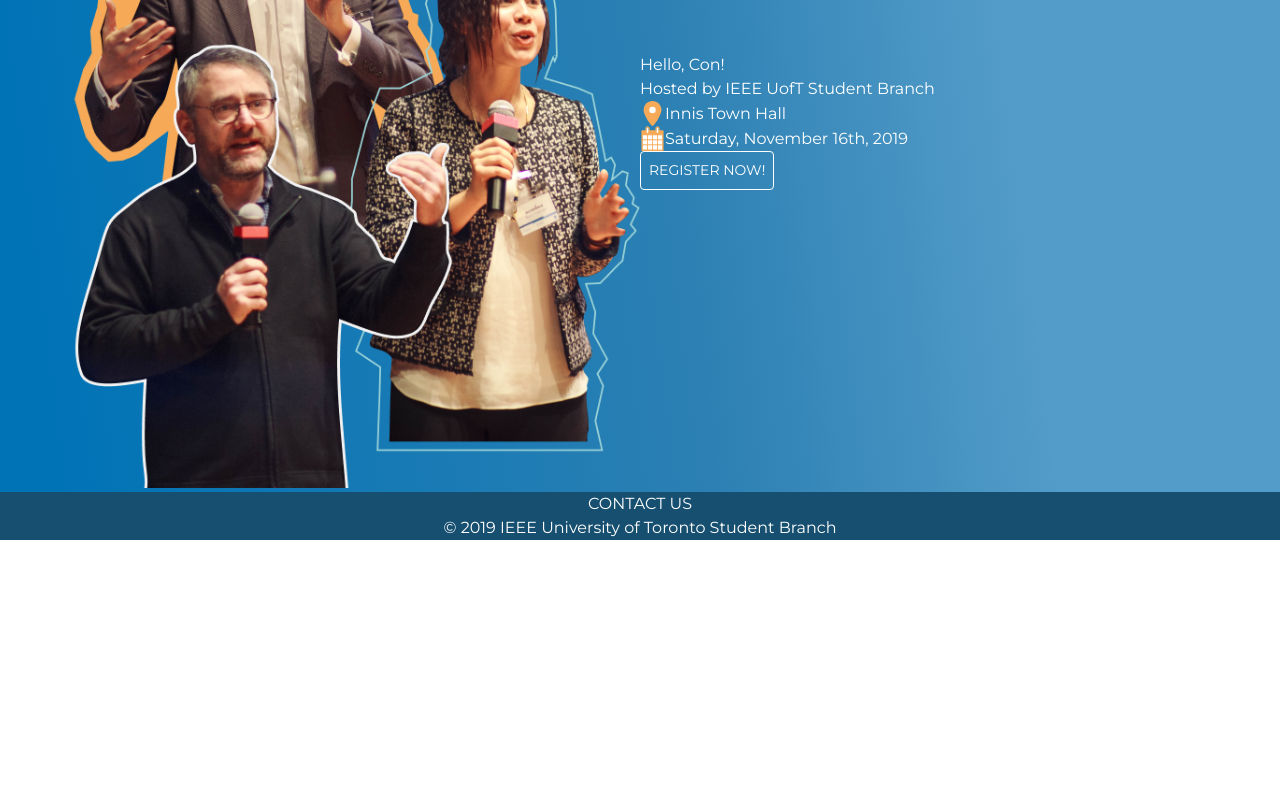
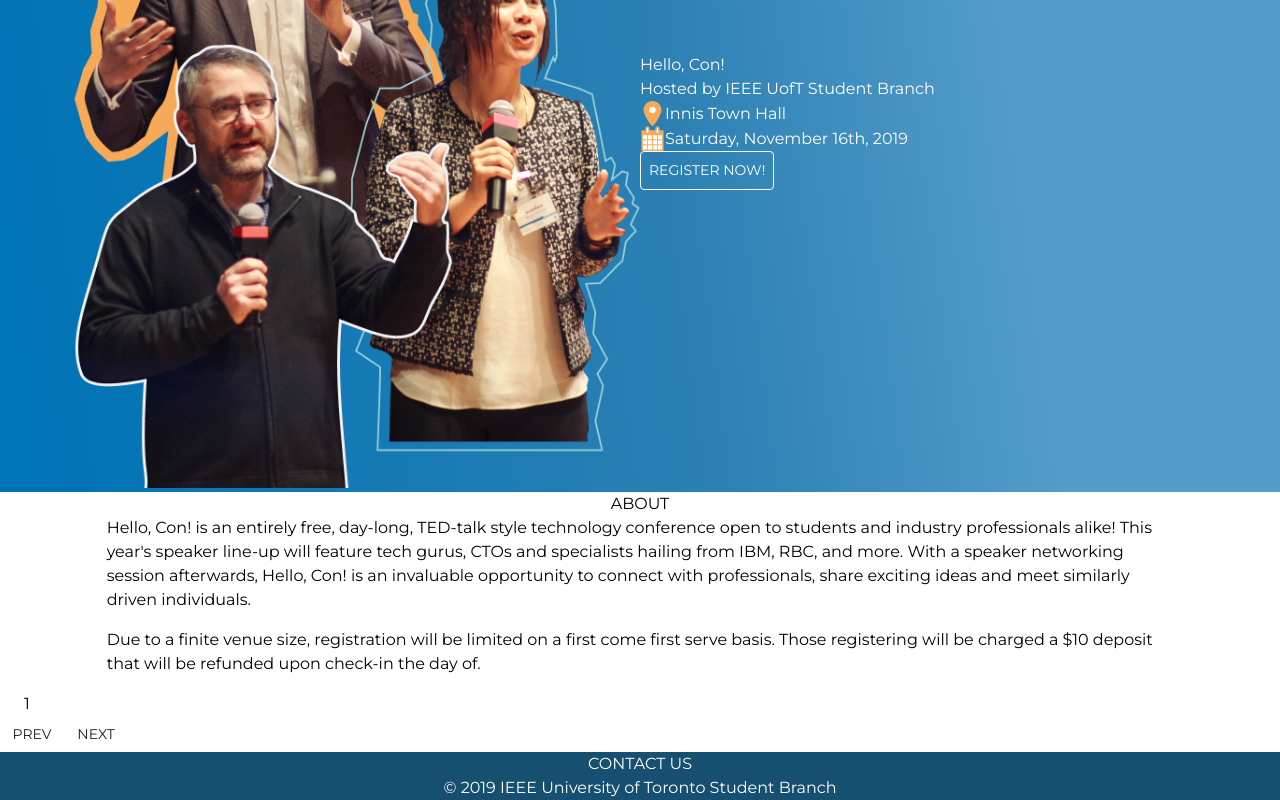
Before and after one commit to rayraykay/hellocon-2020, a React (Create React App) app: page / in a window 1280 px wide. Shown: the part 313-1113 px from the top of the page. Before the commit the page ends 853 px from the top, so only its background shows below. Built offline with nearby package versions, Linux system fonts and the light colour scheme.

Commit message:
Get rudimentary parts of slider working, now add speaker cards

```diff
--- a/package.json
+++ b/package.json
@@ -11,7 +11,9 @@
     "node-sass": "^4.12.0",
     "react": "^16.9.0",
     "react-dom": "^16.9.0",
-    "react-scripts": "3.1.1"
+    "react-scripts": "3.1.1",
+    "react-slick": "^0.25.2",
+    "slick-carousel": "^1.8.1"
   },
   "scripts": {
     "start": "react-scripts start",
--- a/src/App.js
+++ b/src/App.js
@@ -2,14 +2,19 @@ import React from 'react';
 
 import MenuBar from './components/MenuBar';
 import Landing from './components/Landing';
+import Contact from './components/Contact';
+import About from './components/About';
+import Speakers from './components/Speakers';
+
 import './App.scss';
-import Contact from "./components/Contact";
 
 function App() {
   return (
     <>
       <MenuBar />
       <Landing />
+      <About />
+      <Speakers />
       <Contact />
     </>
   );
--- /dev/null
+++ b/src/components/About.jsx
@@ -0,0 +1,35 @@
+import React from 'react';
+import Container from '@material-ui/core/Container';
+import Typography from '@material-ui/core/Typography';
+import Grid from '@material-ui/core/Grid';
+
+import './About.scss';
+
+const About = () => (
+  <Container className="About">
+    <Grid
+      container
+      direction="column"
+      alignItems="center"
+      justify="flex-start"
+    >
+      <Grid item xs={12}>
+        <Typography>
+          ABOUT
+        </Typography>
+      </Grid>
+      <Grid item xs={10}>
+        <Typography paragraph>
+          Hello, Con! is an entirely free, day-long, TED-talk style technology conference open to students and industry professionals alike! This year's speaker line-up will feature tech gurus, CTOs and specialists hailing from IBM, RBC, and more. With a speaker networking session afterwards, Hello, Con! is an invaluable opportunity to connect with professionals, share exciting ideas and meet similarly driven individuals.
+        </Typography>
+      </Grid>
+      <Grid item xs={10}>
+        <Typography paragraph>
+          Due to a finite venue size, registration will be limited on a first come first serve basis. Those registering will be charged a $10 deposit that will be refunded upon check-in the day of.
+        </Typography>
+      </Grid>
+    </Grid>
+  </Container>
+);
+
+export default About;
--- /dev/null
+++ b/src/components/About.scss
@@ -0,0 +1,4 @@
+.About {
+  padding-left: 0;
+  padding-right: 0;
+}
--- a/src/components/Contact.jsx
+++ b/src/components/Contact.jsx
@@ -1,9 +1,9 @@
 import React from 'react';
 import Container from '@material-ui/core/Container';
 import Grid from '@material-ui/core/Grid';
-import Typography from "@material-ui/core/Typography";
+import Typography from '@material-ui/core/Typography';
 
-import "./Contact.scss";
+import './Contact.scss';
 
 const Contact = () => (
   <Container className="Contact" maxWidth={false}>
--- a/src/components/Landing.jsx
+++ b/src/components/Landing.jsx
@@ -2,9 +2,9 @@ import React from 'react';
 import Container from '@material-ui/core/Container';
 import Grid from '@material-ui/core/Grid';
 import Button from '@material-ui/core/Button';
+import Typography from '@material-ui/core/Typography';
 
-import "./Landing.scss";
-import {Typography} from "@material-ui/core";
+import './Landing.scss';
 
 const Landing = () => (
   <Container className="Landing" maxWidth={false}>
--- a/src/components/MenuBar.jsx
+++ b/src/components/MenuBar.jsx
@@ -6,7 +6,7 @@ import Button from '@material-ui/core/Button';
 import IconButton from '@material-ui/core/IconButton';
 import MenuIcon from '@material-ui/icons/Menu';
 
-import "./MenuBar.scss";
+import './MenuBar.scss';
 
 const MenuBar = () => (
   <>
--- /dev/null
+++ b/src/components/Speakers.jsx
@@ -0,0 +1,60 @@
+import React, {useRef, useCallback} from 'react';
+import Slider from 'react-slick';
+import Grid from '@material-ui/core/Grid';
+import Container from '@material-ui/core/Container';
+import Typography from '@material-ui/core/Typography';
+import Button from '@material-ui/core/Button';
+
+import 'slick-carousel/slick/slick.css';
+import 'slick-carousel/slick/slick-theme.css';
+
+import './Speakers.scss';
+
+const Arrow = ({ className, style, onClick }) => (
+  <Container
+    className={className}
+    style={{...style, display: "block"}}
+    onClick={onClick}
+  >
+    Hello
+  </Container>
+);
+
+const settings = {
+  dots: false,
+  infinite: true,
+  speed: 500,
+  slidesToShow: 1,
+  slidesToScroll: 1,
+  nextArrow: <></>,
+  prevArrow: <></>,
+};
+
+const Speakers = () => {
+  const slider = useRef(null);
+  const goPrevSlide = useCallback(() => slider.current.slickPrev(), []);
+  const goNextSlide = useCallback(() => slider.current.slickNext(), []);
+
+  return (<Container className="Speakers">
+    <Slider ref={slider} {...settings}>
+      <Container>
+        <Typography>
+          1
+        </Typography>
+      </Container>
+      <Container>
+        <Typography>
+          2
+        </Typography>
+      </Container>
+    </Slider>
+    <Button onClick={goPrevSlide}>
+      PREV
+    </Button>
+    <Button onClick={goNextSlide}>
+      NEXT
+    </Button>
+  </Container>);
+};
+
+export default Speakers;
--- /dev/null
+++ b/src/components/Speakers.scss
@@ -0,0 +1,10 @@
+.Speakers {
+  padding: 0;
+}
+
+// Terrible, terrible way of doing this. You should NEVER
+// target components from an external library with their class names,
+// but idk how else to nicely do this :(
+.slick-prev:before, .slick-next:before {
+  color: black;
+}
```
Also changed, not shown: 1 other file (tests, documents, lock files or other folders).
